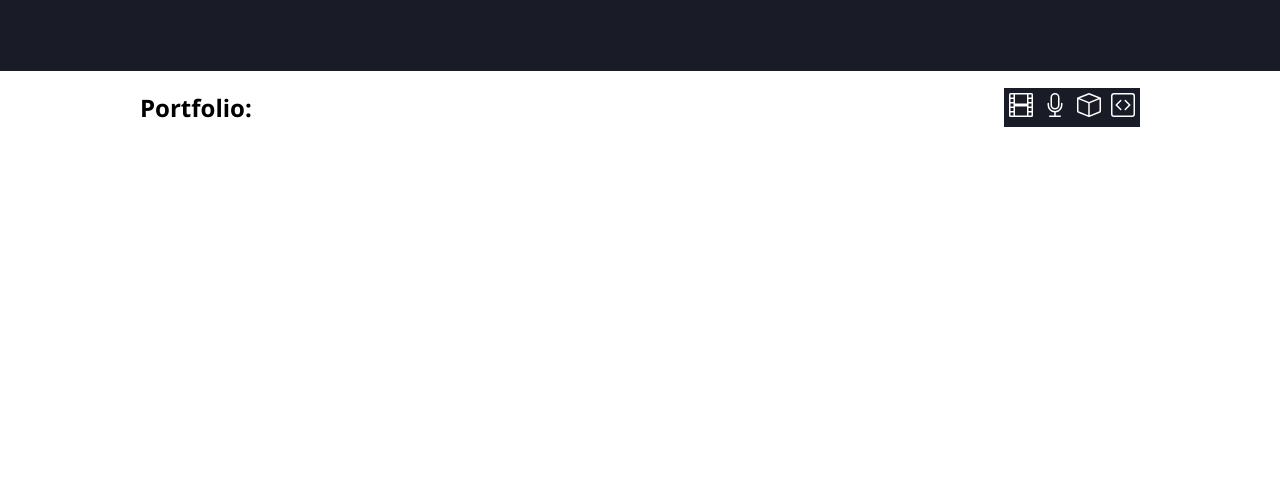
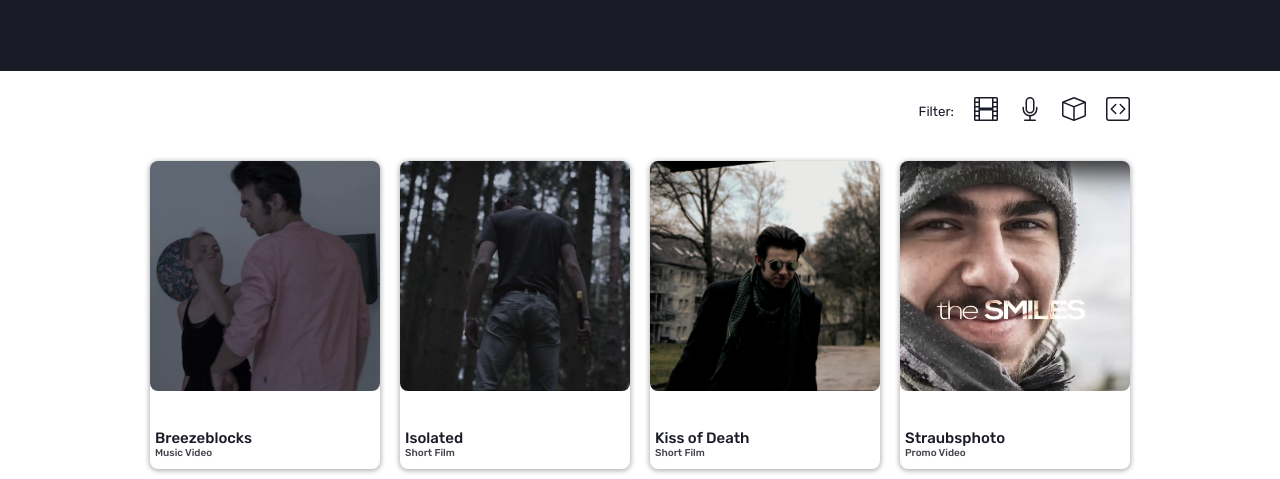
Before and after one commit to aljamu/Aljamu-Portfolio, a plain HTML site: page index.html in a window 1280 px wide. Shown: the part 329-808 px from the top of the page. Drawn offline with nearby package versions, Linux system fonts and the light colour scheme; a web font is replaced by a local one.

Commit message:
Added first JS Code and made the image Gallery for Video

```diff
--- a/index.html
+++ b/index.html
@@ -1,5 +1,6 @@
 <!DOCTYPE html>
 <html lang="en">
+
 <head>
     <meta charset="UTF-8">
     <meta name="viewport" content="width=device-width, initial-scale=1.0">
@@ -8,11 +9,16 @@
     <link rel="stylesheet" href="https://cdnjs.cloudflare.com/ajax/libs/font-awesome/4.7.0/css/font-awesome.min.css">
     <link rel="preconnect" href="https://fonts.googleapis.com">
     <link rel="preconnect" href="https://fonts.gstatic.com" crossorigin>
-    <link href="https://fonts.googleapis.com/css2?family=Rubik:ital,wght@0,300..900;1,300..900&family=Truculenta:opsz,wght@12..72,100..900&display=swap" rel="stylesheet">
+    <link
+        href="https://fonts.googleapis.com/css2?family=Rubik:ital,wght@0,300..900;1,300..900&family=Truculenta:opsz,wght@12..72,100..900&display=swap"
+        rel="stylesheet">
     <link rel="preconnect" href="https://fonts.googleapis.com">
     <link rel="preconnect" href="https://fonts.gstatic.com" crossorigin>
-<link href="https://fonts.googleapis.com/css2?family=Open+Sans:ital,wght@0,300..800;1,300..800&family=Rubik:ital,wght@0,300..900;1,300..900&family=Truculenta:opsz,wght@12..72,100..900&display=swap" rel="stylesheet">
+    <link
+        href="https://fonts.googleapis.com/css2?family=Open+Sans:ital,wght@0,300..800;1,300..800&family=Rubik:ital,wght@0,300..900;1,300..900&family=Truculenta:opsz,wght@12..72,100..900&display=swap"
+        rel="stylesheet">
 </head>
+
 <body>
 
     <header>
@@ -20,7 +26,7 @@
         <nav>
             <ul>
                 <li><a href="#">About me</a></li>
-                <li><a href=""><img class="logo" src="./img/Jainz Pixel Art.png" alt="Logo"></a></li>
+                <li><a href=""><img class="logo" src="./img/JainzPixelArt.png" alt="Logo"></a></li>
                 <li><a href="#" class="fa fa-instagram"></a></li>
                 <li><a href="#" class="fa fa-github"></a></li>
             </ul>
@@ -36,29 +42,45 @@
 
     </header>
 
-    <section class="portfolio">
+    <section class="portfolio-filter">
         <div class="portfolio-wrapper">
-            <h1>Portfolio:</h1>
+            <h1>Filter:</h1>
             <ul>
-                <li><a href="#"><svg xmlns="http://www.w3.org/2000/svg" width="24" height="24" fill="white" class="bi bi-film" viewBox="0 0 16 16">
-                    <path d="M0 1a1 1 0 0 1 1-1h14a1 1 0 0 1 1 1v14a1 1 0 0 1-1 1H1a1 1 0 0 1-1-1zm4 0v6h8V1zm8 8H4v6h8zM1 1v2h2V1zm2 3H1v2h2zM1 7v2h2V7zm2 3H1v2h2zm-2 3v2h2v-2zM15 1h-2v2h2zm-2 3v2h2V4zm2 3h-2v2h2zm-2 3v2h2v-2zm2 3h-2v2h2z"/>
+                <li><a href="#"><svg xmlns="http://www.w3.org/2000/svg" width="24" height="24" fill="#191B27"
+                            class="bi bi-film" viewBox="0 0 16 16">
+                            <path
+                                d="M0 1a1 1 0 0 1 1-1h14a1 1 0 0 1 1 1v14a1 1 0 0 1-1 1H1a1 1 0 0 1-1-1zm4 0v6h8V1zm8 8H4v6h8zM1 1v2h2V1zm2 3H1v2h2zM1 7v2h2V7zm2 3H1v2h2zm-2 3v2h2v-2zM15 1h-2v2h2zm-2 3v2h2V4zm2 3h-2v2h2zm-2 3v2h2v-2zm2 3h-2v2h2z" />
                         </svg></a></li>
-                <li><a href="#"><svg xmlns="http://www.w3.org/2000/svg" width="24" height="24" fill="white" class="bi bi-mic" viewBox="0 0 16 16">
-                    <path d="M3.5 6.5A.5.5 0 0 1 4 7v1a4 4 0 0 0 8 0V7a.5.5 0 0 1 1 0v1a5 5 0 0 1-4.5 4.975V15h3a.5.5 0 0 1 0 1h-7a.5.5 0 0 1 0-1h3v-2.025A5 5 0 0 1 3 8V7a.5.5 0 0 1 .5-.5"/>
-                    <path d="M10 8a2 2 0 1 1-4 0V3a2 2 0 1 1 4 0zM8 0a3 3 0 0 0-3 3v5a3 3 0 0 0 6 0V3a3 3 0 0 0-3-3"/>
+                <li><a href="#"><svg xmlns="http://www.w3.org/2000/svg" width="24" height="24" fill="#191B27"
+                            class="bi bi-mic" viewBox="0 0 16 16">
+                            <path
+                                d="M3.5 6.5A.5.5 0 0 1 4 7v1a4 4 0 0 0 8 0V7a.5.5 0 0 1 1 0v1a5 5 0 0 1-4.5 4.975V15h3a.5.5 0 0 1 0 1h-7a.5.5 0 0 1 0-1h3v-2.025A5 5 0 0 1 3 8V7a.5.5 0 0 1 .5-.5" />
+                            <path
+                                d="M10 8a2 2 0 1 1-4 0V3a2 2 0 1 1 4 0zM8 0a3 3 0 0 0-3 3v5a3 3 0 0 0 6 0V3a3 3 0 0 0-3-3" />
                         </svg></a></li>
-                <li><a href="#"><svg xmlns="http://www.w3.org/2000/svg" width="24" height="24" fill="white" class="bi bi-box" viewBox="0 0 16 16">
-                    <path d="M8.186 1.113a.5.5 0 0 0-.372 0L1.846 3.5 8 5.961 14.154 3.5zM15 4.239l-6.5 2.6v7.922l6.5-2.6V4.24zM7.5 14.762V6.838L1 4.239v7.923zM7.443.184a1.5 1.5 0 0 1 1.114 0l7.129 2.852A.5.5 0 0 1 16 3.5v8.662a1 1 0 0 1-.629.928l-7.185 2.874a.5.5 0 0 1-.372 0L.63 13.09a1 1 0 0 1-.63-.928V3.5a.5.5 0 0 1 .314-.464z"/>
+                <li><a href="#"><svg xmlns="http://www.w3.org/2000/svg" width="24" height="24" fill="#191B27"
+                            class="bi bi-box" viewBox="0 0 16 16">
+                            <path
+                                d="M8.186 1.113a.5.5 0 0 0-.372 0L1.846 3.5 8 5.961 14.154 3.5zM15 4.239l-6.5 2.6v7.922l6.5-2.6V4.24zM7.5 14.762V6.838L1 4.239v7.923zM7.443.184a1.5 1.5 0 0 1 1.114 0l7.129 2.852A.5.5 0 0 1 16 3.5v8.662a1 1 0 0 1-.629.928l-7.185 2.874a.5.5 0 0 1-.372 0L.63 13.09a1 1 0 0 1-.63-.928V3.5a.5.5 0 0 1 .314-.464z" />
                         </svg></a></li>
-                <li><a href="#"><svg xmlns="http://www.w3.org/2000/svg" width="24" height="24" fill="white" class="bi bi-code-square" viewBox="0 0 16 16">
-                    <path d="M14 1a1 1 0 0 1 1 1v12a1 1 0 0 1-1 1H2a1 1 0 0 1-1-1V2a1 1 0 0 1 1-1zM2 0a2 2 0 0 0-2 2v12a2 2 0 0 0 2 2h12a2 2 0 0 0 2-2V2a2 2 0 0 0-2-2z"/>
-                    <path d="M6.854 4.646a.5.5 0 0 1 0 .708L4.207 8l2.647 2.646a.5.5 0 0 1-.708.708l-3-3a.5.5 0 0 1 0-.708l3-3a.5.5 0 0 1 .708 0m2.292 0a.5.5 0 0 0 0 .708L11.793 8l-2.647 2.646a.5.5 0 0 0 .708.708l3-3a.5.5 0 0 0 0-.708l-3-3a.5.5 0 0 0-.708 0"/>
+                <li><a href="#"><svg xmlns="http://www.w3.org/2000/svg" width="24" height="24" fill="#191B27"
+                            class="bi bi-code-square" viewBox="0 0 16 16">
+                            <path
+                                d="M14 1a1 1 0 0 1 1 1v12a1 1 0 0 1-1 1H2a1 1 0 0 1-1-1V2a1 1 0 0 1 1-1zM2 0a2 2 0 0 0-2 2v12a2 2 0 0 0 2 2h12a2 2 0 0 0 2-2V2a2 2 0 0 0-2-2z" />
+                            <path
+                                d="M6.854 4.646a.5.5 0 0 1 0 .708L4.207 8l2.647 2.646a.5.5 0 0 1-.708.708l-3-3a.5.5 0 0 1 0-.708l3-3a.5.5 0 0 1 .708 0m2.292 0a.5.5 0 0 0 0 .708L11.793 8l-2.647 2.646a.5.5 0 0 0 .708.708l3-3a.5.5 0 0 0 0-.708l-3-3a.5.5 0 0 0-.708 0" />
                         </svg></a></li>
+
             </ul>
         </div>
 
     </section>
 
+    <section class="portfolio" id="portfolio">
+        <!-- Portfolio Cards werden hier eingefügt -->
+    </section>
 
+    <script src="script.js"></script>
 </body>
+
 </html>
--- /dev/null
+++ b/script.js
@@ -0,0 +1,47 @@
+const portfolioData = [
+    // Video
+    { image: 'img/Video/breezeblocks.png', title: 'Breezeblocks', art: 'Music Video' },
+    { image: 'img/Video/isolated.png', title: 'Isolated', art: 'Short Film' },
+    { image: 'img/Video/kissOfDeath.png', title: 'Kiss of Death', art: 'Short Film' },
+    { image: 'img/Video/straubsphoto.png', title: 'Straubsphoto', art: 'Promo Video' },
+
+    //Audio
+
+    //Graphic Design
+
+    //Code
+
+];
+
+// Funktion zum Erstellen und Einfügen von Portfolio-Karten
+function createPortfolioCards(data) {
+    const portfolioSection = document.getElementById('portfolio');
+
+    data.forEach(item => {
+        // Card
+        const card = document.createElement('div');
+        card.classList.add('portfolio-card');
+
+        // Bild hinzufügen
+        const image = document.createElement('img');
+        image.src = item.image;
+        image.alt = item.title;
+        card.appendChild(image);
+
+        // Überschrift hinzufügen
+        const title = document.createElement('h3');
+        title.textContent = item.title;
+        card.appendChild(title);
+
+         // Art hinzufügen
+         const art = document.createElement('h4');
+         art.textContent = item.art;
+         card.appendChild(art);
+
+        // Karte zur Portfolio-Sektion hinzufügen
+        portfolioSection.appendChild(card);
+    });
+}
+
+// Portfolio-Karten erstellen und einfügen
+createPortfolioCards(portfolioData);
--- a/style.css
+++ b/style.css
@@ -75,31 +75,40 @@ nav a {
 
 
 
-.portfolio {
+.portfolio-filter {
     width:1000px;
-    margin: auto;
+     margin: auto;
     /*background-color: #FFC000;*/
-    font-family: "Open Sans", sans-serif;
+
 }
-
+.portfolio-filter h1{
+    font-size: smaller;
+    font-weight: 400;
+    color: #191b27;
+    margin-right: 10px;
+}
 .portfolio-wrapper{
     display: flex;
-    justify-content: space-between;
+    justify-content: right;
+    align-items: center;
 }
 
 
-.portfolio ul {
+.portfolio-filter ul {
     list-style-type: none;
     padding: 0;
     display: flex;
     align-items: center;
 }
 
-.portfolio li {
+.portfolio-filter li {
     display: inline;
     text-align: center;
+    margin: 5px;
+    border-radius: 8px;
     padding: 5px;
-    background-color: #191B27;
+    align-items: center;
+   /* background-color: #191B27; */
 }
 
 /*
@@ -130,3 +139,45 @@ nav a {
     }
 }
 */
+
+
+.portfolio {
+    width: 1000px;
+    margin: auto;
+    display: flex;
+    flex-wrap: wrap;
+    justify-content: center;
+}
+
+.portfolio-card {
+    width: 230px;
+    margin: 10px;
+    padding: 0;
+    height: 308px;
+    border-radius: 8px;
+    box-shadow: 0px 1px 5px 1px rgba(0, 0, 0, 0.3);
+    background-color: white;
+}
+
+.portfolio-card img {
+    width: 100%;
+    border-radius: 8px;
+    height: 230px;
+    object-fit: cover;
+}
+
+.portfolio-card h3 {
+    color: #191B27;
+    margin: 34px 0 0;
+    padding: 0 5px 0;
+    font-size: 15px;
+    /*text-align: center;*/
+    font-weight: 500;
+}
+.portfolio-card h4 {
+    color: #191b27d3;
+    margin: 0;
+    padding: 0 5px 0;
+    font-size: 10px;
+    font-weight: 500;
+}
```
Also changed, not shown: img/JainzPixelArt.png (renamed from img/Jainz Pixel Art.png), img/Video/breezeblocks.PNG (added), img/Video/isolated.PNG (added), img/Video/kissOfDeath.PNG (added), img/Video/straubsphoto.PNG (added). Lines whose indentation alone changed are shown as unchanged.
